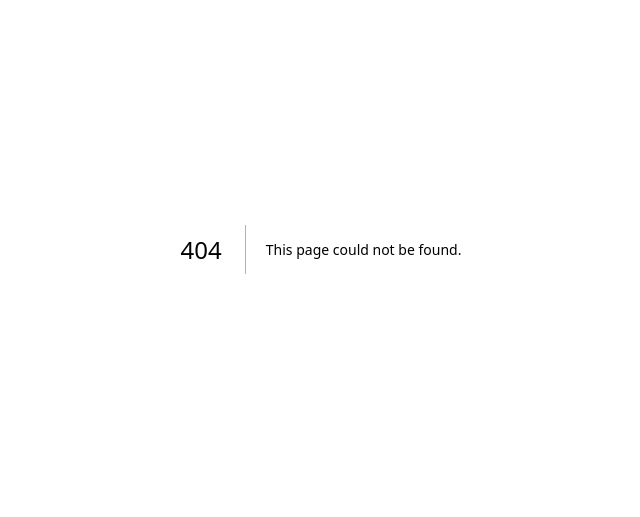
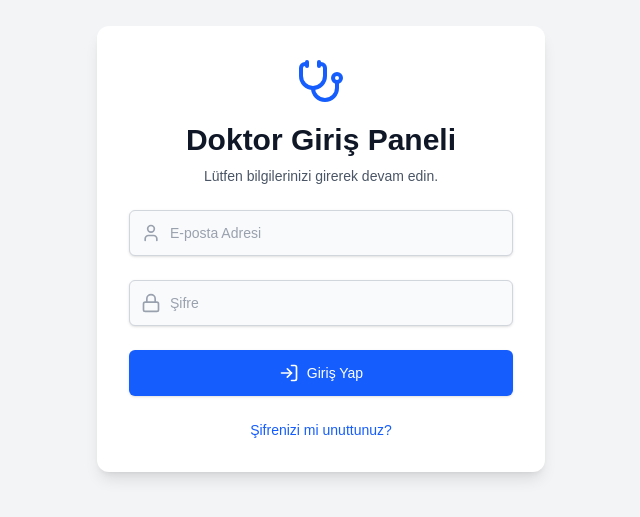
Before and after one commit to SiyahKale0/newtonpanel, a Next.js app in the folder newtonpanel/: page /login in a window 1280 px wide. Before the commit this address had no page. Shown: the part 151-668 px from the top of the page, without its empty margins (319-959 px from the left). Built offline with nearby package versions, Linux system fonts and the light colour scheme.

Commit message:
Login page

```diff
--- /dev/null
+++ b/newtonpanel/src/app/login/page.tsx
@@ -0,0 +1,150 @@
+// app/login/page.tsx
+
+"use client"; // Bu bileşenin bir istemci bileşeni olduğunu belirtir.
+              // Çünkü useState, useEffect gibi hook'lar kullanacağız.
+
+import { useState, FormEvent } from 'react';
+import { useRouter } from 'next/navigation'; // App Router için yeni yönlendirici
+import { User, Lock, LogIn, Stethoscope } from 'lucide-react';
+
+export default function DoctorLoginPage() {
+  const [email, setEmail] = useState('');
+  const [password, setPassword] = useState('');
+  const [error, setError] = useState<string | null>(null);
+  const [isLoading, setIsLoading] = useState(false);
+  const router = useRouter();
+
+  // Form gönderildiğinde çalışacak fonksiyon
+  const handleSubmit = async (event: FormEvent<HTMLFormElement>) => {
+    event.preventDefault(); // Sayfanın yeniden yüklenmesini engelle
+    setIsLoading(true);
+    setError(null);
+
+    // --- GERÇEK API İSTEĞİ BURADA YAPILACAK ---
+    // Bu kısımda kendi backend'inize bir istek göndermeniz gerekir.
+    // Şimdilik bunu bir bekleme süresiyle simüle ediyoruz.
+    try {
+      await new Promise(resolve => setTimeout(resolve, 1500)); // 1.5 saniye bekle
+
+      // Örnek doğrulama
+      if (email === 'doktor@ornek.com' && password === 'guvenliSifre123') {
+        console.log('Giriş başarılı!');
+        // Giriş başarılı olursa kullanıcıyı dashboard'a yönlendir
+        router.push('/dashboard');
+      } else {
+        throw new Error('E-posta veya şifre hatalı.');
+      }
+    } catch (err: any) {
+      setError(err.message || 'Bir hata oluştu. Lütfen tekrar deneyin.');
+    } finally {
+      setIsLoading(false); // İşlem bitince yükleme durumunu kapat
+    }
+  };
+
+  return (
+    <div className="flex items-center justify-center min-h-screen bg-gray-100 dark:bg-gray-900">
+      <div className="w-full max-w-md p-8 space-y-6 bg-white rounded-xl shadow-lg dark:bg-gray-800">
+        <div className="text-center">
+            <div className="flex justify-center mb-4">
+                <Stethoscope size={48} className="text-blue-600 dark:text-blue-400" />
+            </div>
+          <h1 className="text-3xl font-bold text-gray-900 dark:text-white">
+            Doktor Giriş Paneli
+          </h1>
+          <p className="mt-2 text-sm text-gray-600 dark:text-gray-400">
+            Lütfen bilgilerinizi girerek devam edin.
+          </p>
+        </div>
+
+        <form onSubmit={handleSubmit} className="space-y-6">
+          {/* E-posta Alanı */}
+          <div className="relative">
+            <label
+              htmlFor="email"
+              className="block mb-2 text-sm font-medium text-gray-700 dark:text-gray-300 sr-only"
+            >
+              E-posta Adresi
+            </label>
+            <div className="absolute inset-y-0 left-0 flex items-center pl-3 pointer-events-none">
+              <User className="w-5 h-5 text-gray-400" />
+            </div>
+            <input
+              id="email"
+              name="email"
+              type="email"
+              autoComplete="email"
+              required
+              value={email}
+              onChange={(e) => setEmail(e.target.value)}
+              disabled={isLoading}
+              className="block w-full py-3 pl-10 pr-3 text-gray-900 bg-gray-50 border border-gray-300 rounded-md shadow-sm placeholder-gray-400 focus:outline-none focus:ring-2 focus:ring-blue-500 focus:border-blue-500 sm:text-sm dark:bg-gray-700 dark:border-gray-600 dark:placeholder-gray-400 dark:text-white dark:focus:ring-blue-500 dark:focus:border-blue-500"
+              placeholder="E-posta Adresi"
+            />
+          </div>
+
+          {/* Şifre Alanı */}
+          <div className="relative">
+            <label
+              htmlFor="password"
+              className="block mb-2 text-sm font-medium text-gray-700 dark:text-gray-300 sr-only"
+            >
+              Şifre
+            </label>
+            <div className="absolute inset-y-0 left-0 flex items-center pl-3 pointer-events-none">
+              <Lock className="w-5 h-5 text-gray-400" />
+            </div>
+            <input
+              id="password"
+              name="password"
+              type="password"
+              autoComplete="current-password"
+              required
+              value={password}
+              onChange={(e) => setPassword(e.target.value)}
+              disabled={isLoading}
+              className="block w-full py-3 pl-10 pr-3 text-gray-900 bg-gray-50 border border-gray-300 rounded-md shadow-sm placeholder-gray-400 focus:outline-none focus:ring-2 focus:ring-blue-500 focus:border-blue-500 sm:text-sm dark:bg-gray-700 dark:border-gray-600 dark:placeholder-gray-400 dark:text-white dark:focus:ring-blue-500 dark:focus:border-blue-500"
+              placeholder="Şifre"
+            />
+          </div>
+
+          {/* Hata Mesajı */}
+          {error && (
+            <div className="p-3 text-sm text-center text-red-800 bg-red-100 rounded-md dark:bg-red-200 dark:text-red-900">
+              {error}
+            </div>
+          )}
+
+          {/* Giriş Butonu */}
+          <div>
+            <button
+              type="submit"
+              disabled={isLoading}
+              className="flex items-center justify-center w-full px-4 py-3 text-sm font-medium text-white bg-blue-600 border border-transparent rounded-md shadow-sm hover:bg-blue-700 focus:outline-none focus:ring-2 focus:ring-offset-2 focus:ring-blue-500 disabled:bg-blue-300 disabled:cursor-not-allowed dark:disabled:bg-blue-800"
+            >
+              {isLoading ? (
+                <>
+                  <svg className="w-5 h-5 mr-3 -ml-1 text-white animate-spin" xmlns="http://www.w3.org/2000/svg" fill="none" viewBox="0 0 24 24">
+                    <circle className="opacity-25" cx="12" cy="12" r="10" stroke="currentColor" strokeWidth="4"></circle>
+                    <path className="opacity-75" fill="currentColor" d="M4 12a8 8 0 018-8V0C5.373 0 0 5.373 0 12h4zm2 5.291A7.962 7.962 0 014 12H0c0 3.042 1.135 5.824 3 7.938l3-2.647z"></path>
+                  </svg>
+                  Giriş Yapılıyor...
+                </>
+              ) : (
+                <>
+                  <LogIn className="w-5 h-5 mr-2" />
+                  Giriş Yap
+                </>
+              )}
+            </button>
+          </div>
+        </form>
+
+        <div className="text-sm text-center">
+            <a href="#" className="font-medium text-blue-600 hover:text-blue-500 dark:text-blue-400 dark:hover:text-blue-300">
+              Şifrenizi mi unuttunuz?
+            </a>
+        </div>
+      </div>
+    </div>
+  );
+}
--- a/newtonpanel/src/app/page.tsx
+++ b/newtonpanel/src/app/page.tsx
@@ -28,7 +28,7 @@ export default function Home() {
         <div className="flex gap-4 items-center flex-col sm:flex-row">
           <a
             className="rounded-full border border-solid border-transparent transition-colors flex items-center justify-center bg-foreground text-background gap-2 hover:bg-[#383838] dark:hover:bg-[#ccc] font-medium text-sm sm:text-base h-10 sm:h-12 px-4 sm:px-5 sm:w-auto"
-            href="https://vercel.com/new?utm_source=create-next-app&utm_medium=appdir-template-tw&utm_campaign=create-next-app"
+            href="/login"
             target="_blank"
             rel="noopener noreferrer"
           >
```
Also changed, not shown: newtonpanel/package.json (+7 -6 lines), 1 other file (tests, documents, lock files or other folders).
